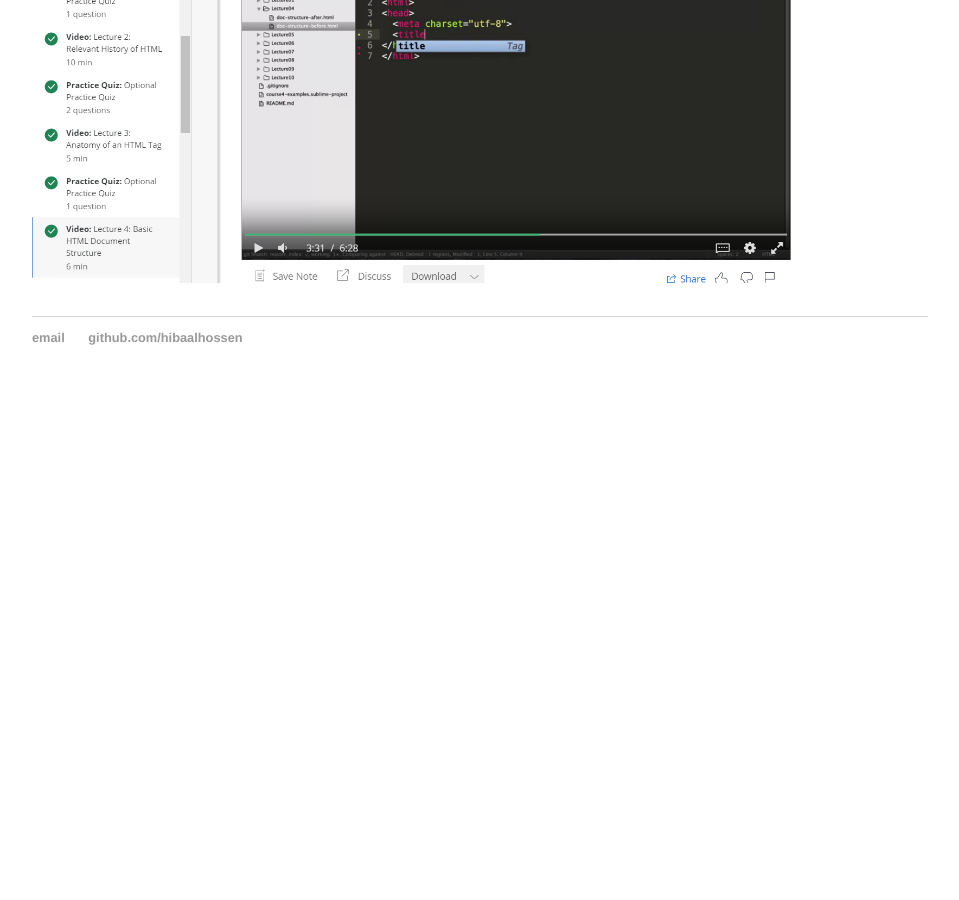
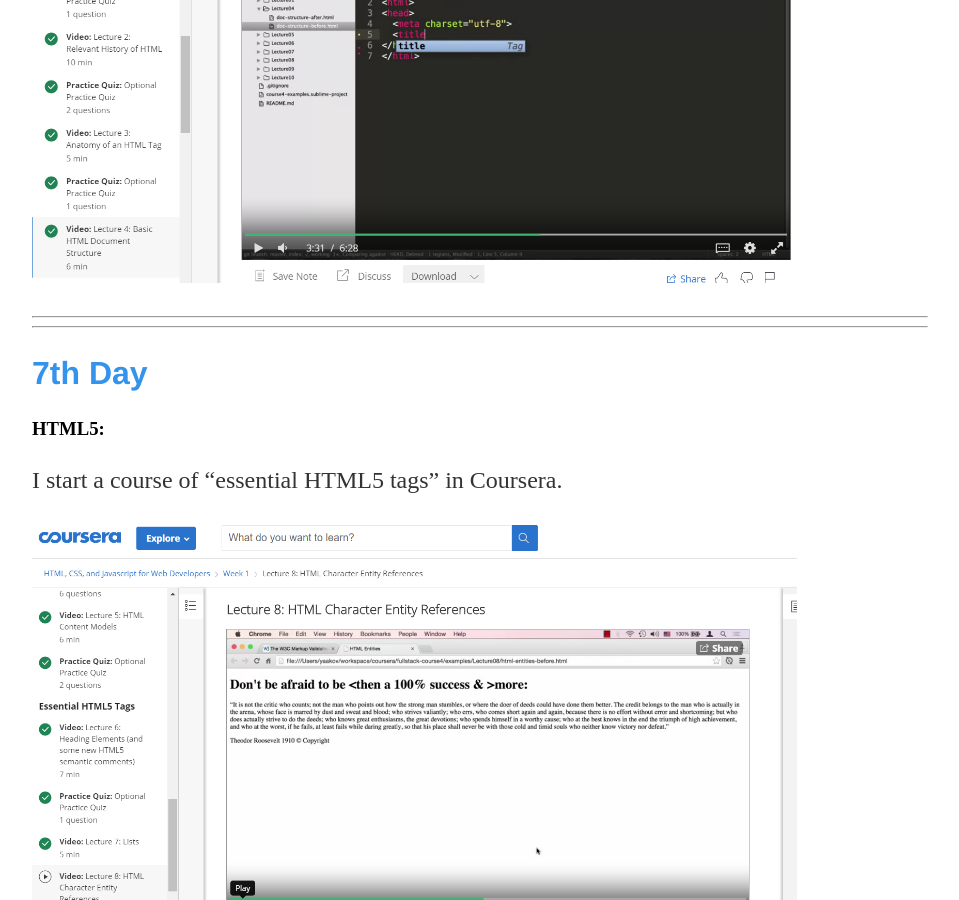
Before and after one commit to hibaalhossen/hibaalhossen.github.io, a Jekyll site: the page built from _posts/2020-08-11-Day0.md, in a window 1280 px wide and 900 px high, scrolled down 4045 px. Shown: the whole window, without its empty margins (160-1119 px from the left). Built offline with Jekyll 4.4.1, drawn with Linux system fonts in a browser that asks for light colours; before the commit the page ends 4450 px from its top, so only the background shows below that.

Commit message:
Update 2020-08-11-Day0.md

```diff
--- a/_posts/2020-08-11-Day0.md
+++ b/_posts/2020-08-11-Day0.md
@@ -88,3 +88,13 @@
 I start a course of "HTML,CSS and Javascript for Web Developers" in Coursera and I finished the Basics of HTML.
 
 <img src="/Images/html1.PNG" alt="day5HTML" height="450">
+
+_________________________________________________________
+---
+<h2>7th Day</h2>
+
+
+<h3> HTML5: </h3>
+I start a course of "essential HTML5 tags" in Coursera.
+
+<img src="/Images/coursera2.PNG" alt="day5HTML" height="450">
```
